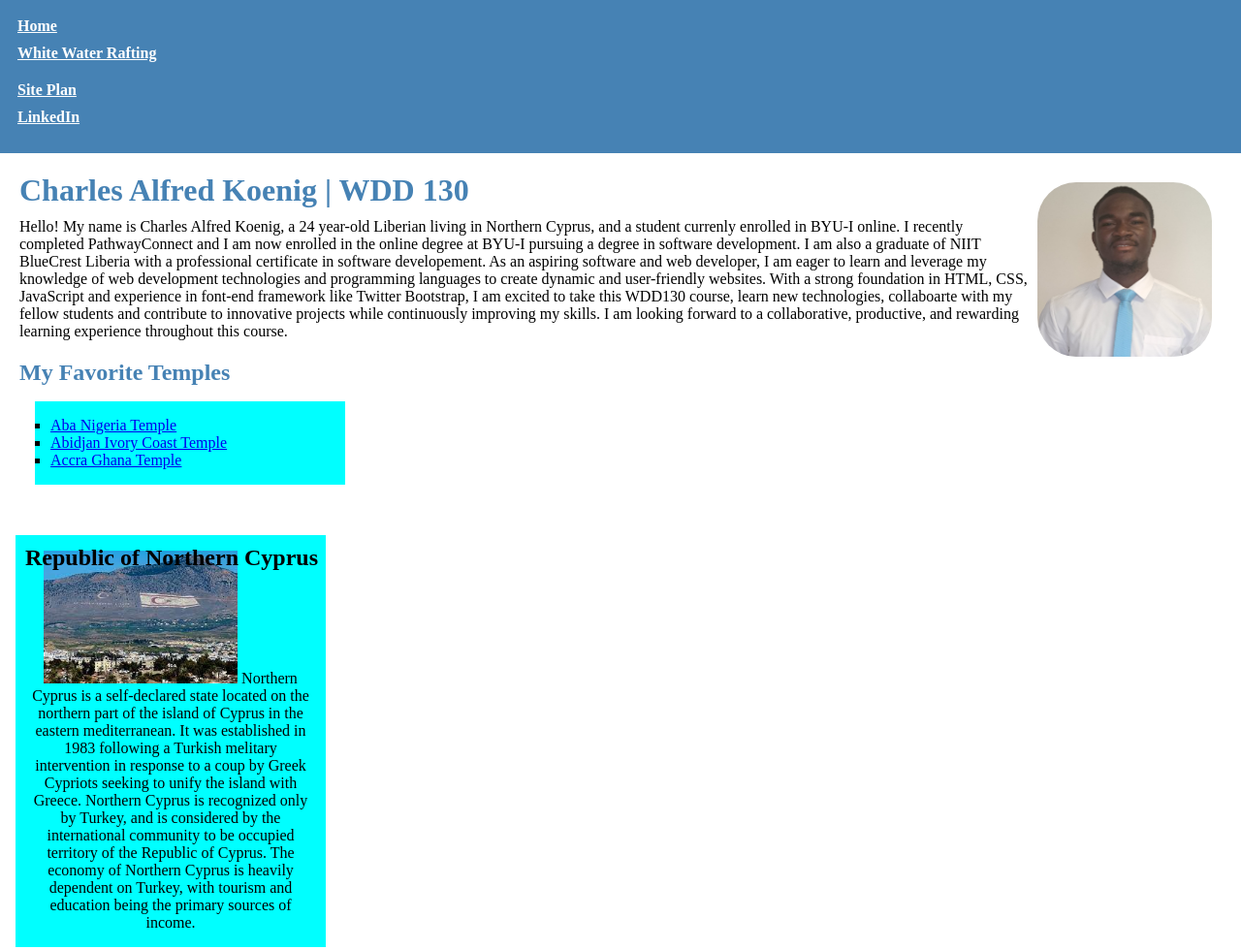
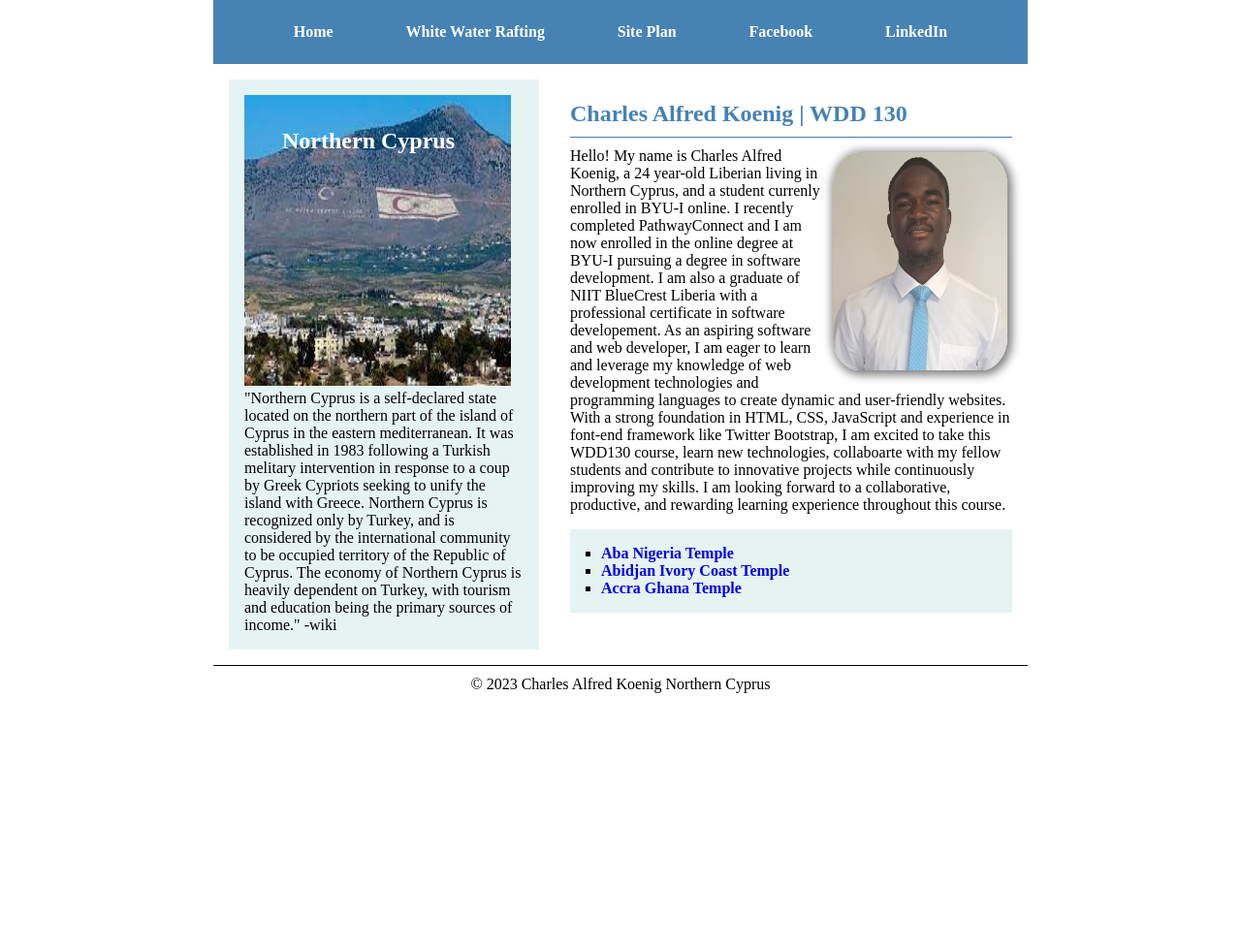
Before and after one commit to kacharles/wdd130, a plain HTML site: page aboutme/index.html in a window 1280 px wide. Shown: the top 980 px of the page at 97% size. After the commit the page ends 800 px from the top, so only its background shows below. Drawn offline with Linux system fonts and the light colour scheme.

Commit message:
aboutme 05/12/2023

```diff
--- a/aboutme/index.html
+++ b/aboutme/index.html
@@ -14,16 +14,18 @@
         <nav>
             <a href="">Home</a>
             <a href="">White Water Rafting</a>
-            <a href=""></a>
             <a href="">Site Plan</a>
+            <a href="">Facebook</a>
             <a href="https://linkedin.com">LinkedIn</a>
         </nav>
     </header>
+
+    <!-- Grid section the page with the main and aside element -->
+    <div class="grid">
+
         <main>
-
+            <h1>Charles Alfred Koenig | WDD 130</h1>
             <img src="images/profile.jpg" width = '200' height = 'auto' alt="Charles Alfred Koenig Photo">
-
-            <h1>Charles Alfred Koenig | WDD 130</h1>
             <p>Hello! My name is Charles Alfred Koenig, a 24 year-old Liberian living in Northern Cyprus, and a student currenly enrolled in BYU-I online.
             I recently completed PathwayConnect and I am now enrolled in the online degree at BYU-I pursuing a degree in software development.
             I am also a graduate of NIIT BlueCrest Liberia with a professional certificate in software developement. As an aspiring software and web developer, I
@@ -31,29 +33,29 @@
             With a strong foundation in HTML, CSS, JavaScript and experience in font-end framework like Twitter Bootstrap, I am excited to take this WDD130 course, learn
             new technologies, collaboarte with my fellow students and contribute to innovative projects while continuously improving my skills. I am looking forward to a
             collaborative, productive, and rewarding learning experience throughout this course. </p>
-
-        <h2>My Favorite Temples</h2>
-
+           <div class="temples" >
             <ul class="box" type="square">
                 <li><a target="_blank" href="https://www.churchofjesuschrist.org/temples/details/aba-nigeria-temple?lang=eng">Aba Nigeria Temple</a></li>
                 <li><a target="_blank" href="https://www.churchofjesuschrist.org/temples/details/abidjan-ivory-coast-temple?lang=eng">Abidjan Ivory Coast Temple</a></li>
                 <li><a target = "_blank" href="https://www.churchofjesuschrist.org/temples/details/accra-ghana-temple?lang=eng">Accra Ghana Temple</a></li>
             </ul>
+        </div>
         </main>
 
         <aside class="box">
-        <h2>Republic of Northern Cyprus</h2>
+            <h2>Northern Cyprus</h2>
+            <img src="images/northcyprus.jpg" width="200" height="auto" alt="City of Northern Cyprus" srcset="">
             <p>
-        <img src="images/northcyprus.jpg" width="200" height="auto" alt="City of Northern Cyprus" srcset="">
-            Northern Cyprus is a self-declared state located on the northern part of the
+                "Northern Cyprus is a self-declared state located on the northern part of the
                 island of Cyprus in the eastern mediterranean. It was established in 1983 following
                 a Turkish melitary intervention in response to a coup by Greek Cypriots seeking to
                 unify the island with Greece. Northern Cyprus is recognized only by Turkey, and is
                 considered by the international community to be occupied territory of the Republic
                 of Cyprus. The economy of Northern Cyprus is heavily dependent on Turkey, with tourism
-            and education being the primary sources of income.
+                and education being the primary sources of income." -wiki
             </p>
         </aside>
+    </div> <!--End of grid  -->
 
     <footer class="">
         <p> &copy; 2023 Charles Alfred Koenig Northern Cyprus</p>
--- a/aboutme/styles.css
+++ b/aboutme/styles.css
@@ -5,36 +5,91 @@
     margin: 0px;
     padding: 0px;
 }
+/* Styling the header and footer of the page */
 
+header, .grid, footer
+{
+/* margin: 1rem;
+padding: 1rem; */
+max-width: 840px;
+margin: 0 auto;
+}
+
+/* The H1 in the main element */
+.grid main h1 {
+    border-bottom: 1px solid;
+    font-size: x-large;
+    margin-bottom: 10px;
+}
+
+/* styling the body of the page */
+
+
+/* Style the header navigation of the page */
 nav {
     background-color: steelblue;
-    padding: 18px;
+    padding: 1rem;
+    /* padding: 18px; */
+    display: flex;
+    justify-content: space-evenly;
+    align-items: center;
+
 }
 nav a {
     display: block;
-    font-size: 16px;
+    padding: 0.5rem;
+    text-decoration: none;
     font-weight: bold;
-    color: white;
-    padding-bottom: 10px;
+    font-size: 700;
+    color: #fff; /*short hand for color */
 }
-/*Class Selector*/
+/*Styling the .grid selector inside the div element */
+.grid {
+    display: grid;
+    align-items: center;
+    border-bottom: 1px solid;
+}
+main {
+    grid-column: 2/2;
+    margin: 1rem;
+
+}
+aside {
+    width: 20rem;
+    position:relative;
+    grid-column: 1/2;
+    grid-row: 1/2;
+
+}
+
 .box {
     box-sizing: border-box;
     margin: 1rem;
     padding: 1rem;
-    background-color: #00ffff; /*Aqua color*/
+    background-color: #e6f3f3; /*Aqua color*/
     color:#000;
     width: 20em;
+}
+.box a {
+    text-decoration: none;
+    font-weight: bold;
+    text-transform: capitalize;
+}
+main .temples {
+    background-color: #e6f3f3;
 }
 
 
 main img {
     /*positions the image at the righthand part of the page*/
     float: right;
-    width: 200px;
-    height: 200px;
-    border-radius:25%;
-    padding: 10px;
+    width: 180px;
+    height: 225px;
+    border-radius:15%;
+    padding: 0px;
+    margin: 5px;
+    box-shadow: 2px 2px 10px 3px grey;
+
 }
 
 main ul {
@@ -43,9 +98,7 @@ main ul {
     width: 30em;
     color: steelblue;
 }
-main {
-    padding: 20px;
-}
+
 main h1  {
     color: steelblue;
     padding-bottom: 10px;
@@ -55,18 +108,20 @@ color: steelblue;
 padding-top: 20px;
 }
 
-aside {
-    position: relative;
-    width: 20em;
-    text-align: center;
+
+aside h2 {
+    position: absolute;
+    top: 50px;
+    left: 55px;
+    color: white;
 
 }
-aside h2 {
-    position: absolute;
-    top: 10px;
-    left: 10px;
+aside img {
+    width: 275px;
+    height: 300px;
 }
+
 footer {
-margin: 1rem;
-padding: 1rem;
+   text-align: center;
+   margin-top: 10px;
 }
--- a/wwr/styles/site-plan-rafting.css
+++ b/wwr/styles/site-plan-rafting.css
@@ -52,7 +52,7 @@
     color: var(--nav-link-color);
   }
 
-  nav a:link, nav a:visited {
+  /* nav a:link, nav a:visited {
     /*color: var(--nav-link--color)*/
   }
 
@@ -61,3 +61,4 @@
     background-color: var(--nav-hover-background-color);
 
   }
+ */
```
Lines whose indentation alone changed are shown as unchanged.
